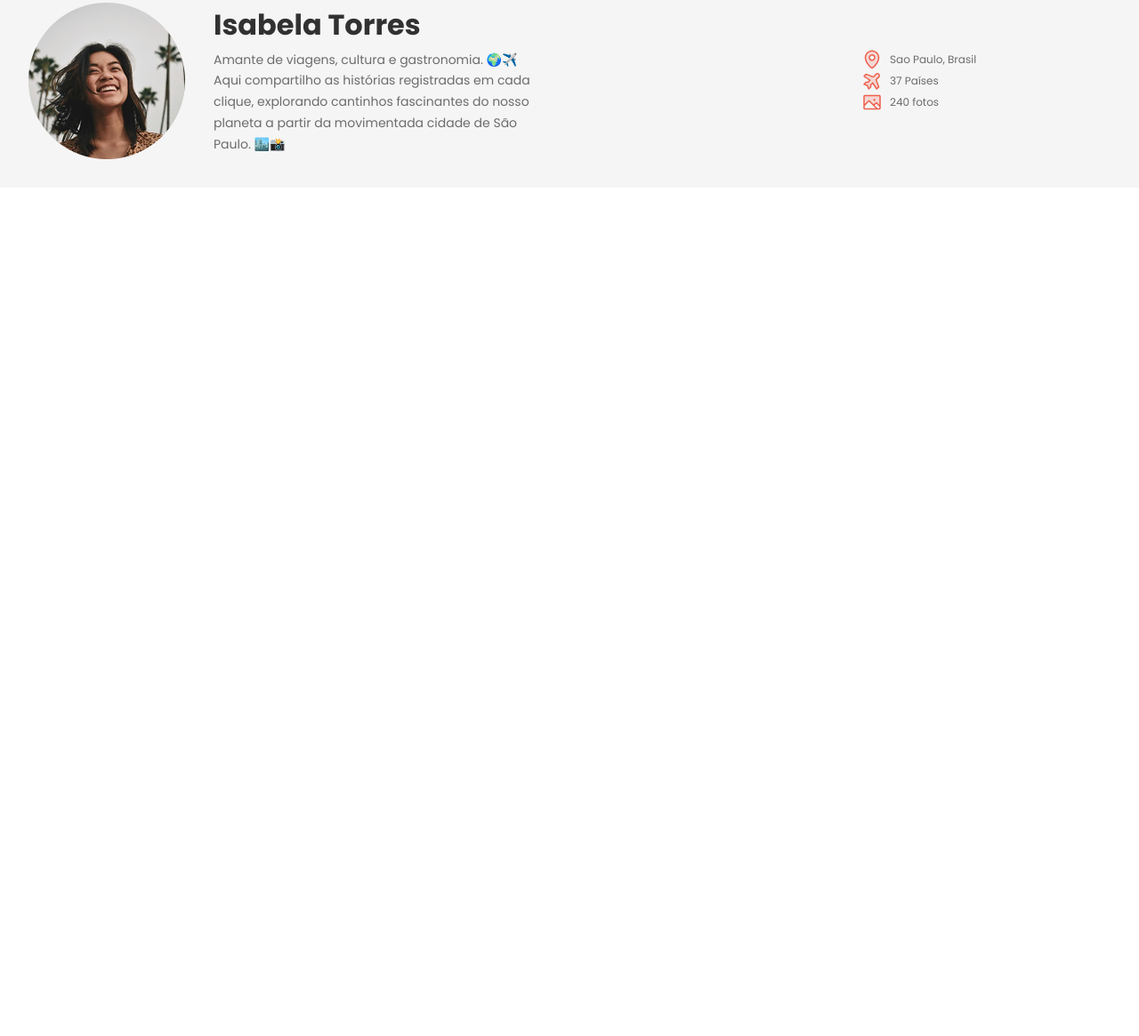
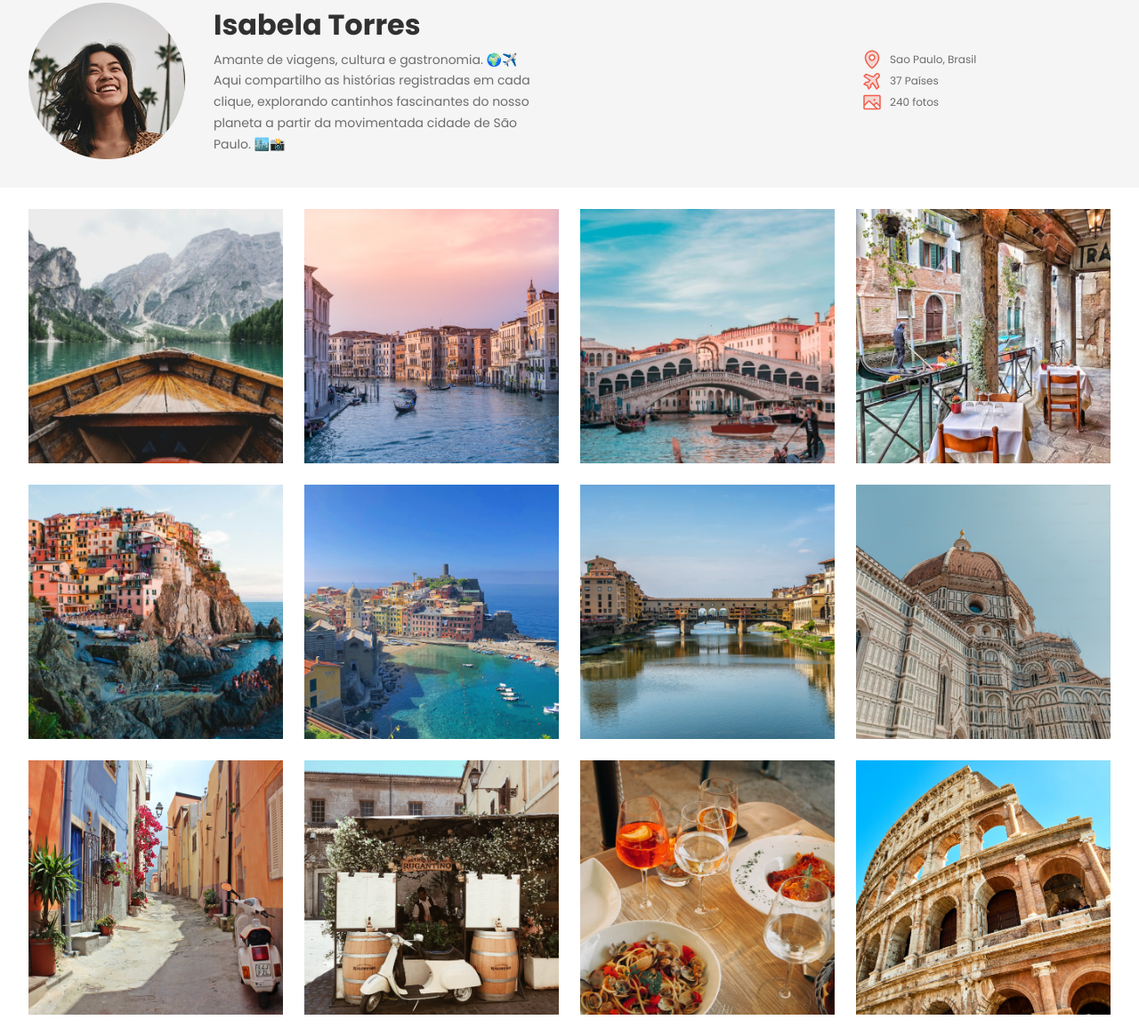
Before and after one commit to Jaquegs/projeto-travelgram, a plain HTML site: page index.html in a window 1280 px wide. Shown: the part 125-1290 px from the top of the page at 89% size. Before the commit the page ends 800 px from the top, so only its background shows below. Drawn offline with Linux system fonts and the light colour scheme.

Commit message:
main-galery

```diff
--- a/index.html
+++ b/index.html
@@ -63,7 +63,21 @@
         </div>
     </header>
     </div>
-    <main>
+    <main class="container">
+        <image src="assets/images/Image 01.png" alt="...">
+        <image src="assets/images/Image 02.png" alt="...">
+        <image src="assets/images/Image 03.png" alt="...">
+        <image src="assets/images/Image 04.png" alt="...">
+        <image src="assets/images/Image 05.png" alt="...">
+        <image src="assets/images/Image 06.png" alt="...">
+        <image src="assets/images/Image 07.png" alt="...">
+        <image src="assets/images/Image 08.png" alt="...">
+        <image src="assets/images/Image 09.png" alt="...">
+        <image src="assets/images/Image 10.png" alt="...">
+        <image src="assets/images/Image 11.png" alt="...">
+        <image src="assets/images/Image 12.png" alt="...">
+
+    </main>
         <section class="perfil">
 
 </body>
--- a/styles/header.css
+++ b/styles/header.css
@@ -1,5 +1,7 @@
 header {
     padding-block: 32px;
+
+    font: var(--text-md);
 
 }
 
@@ -26,7 +28,6 @@ header .container {
 }
 
 #profile p {
-    font: var(--text-md);
     color: var(--text-color-secondary);
 }
 
@@ -45,4 +46,3 @@ header .container {
     font: var(--text-sm);
     color: var(--text-color-secondary);
 }
-}
--- a/styles/index.css
+++ b/styles/index.css
@@ -1,3 +1,4 @@
 @import url(global.css);
 @import url(nav.css);
 @import url(header.css);
+@import url(main.css);
--- /dev/null
+++ b/styles/main.css
@@ -0,0 +1,12 @@
+main{
+    display: flex;
+    flex-wrap: wrap;
+    gap: 24px;
+    padding-block: 24px;
+}
+
+main img{
+    width: 286px;
+    height: 286px;
+    object-fit: cover;
+}
```
